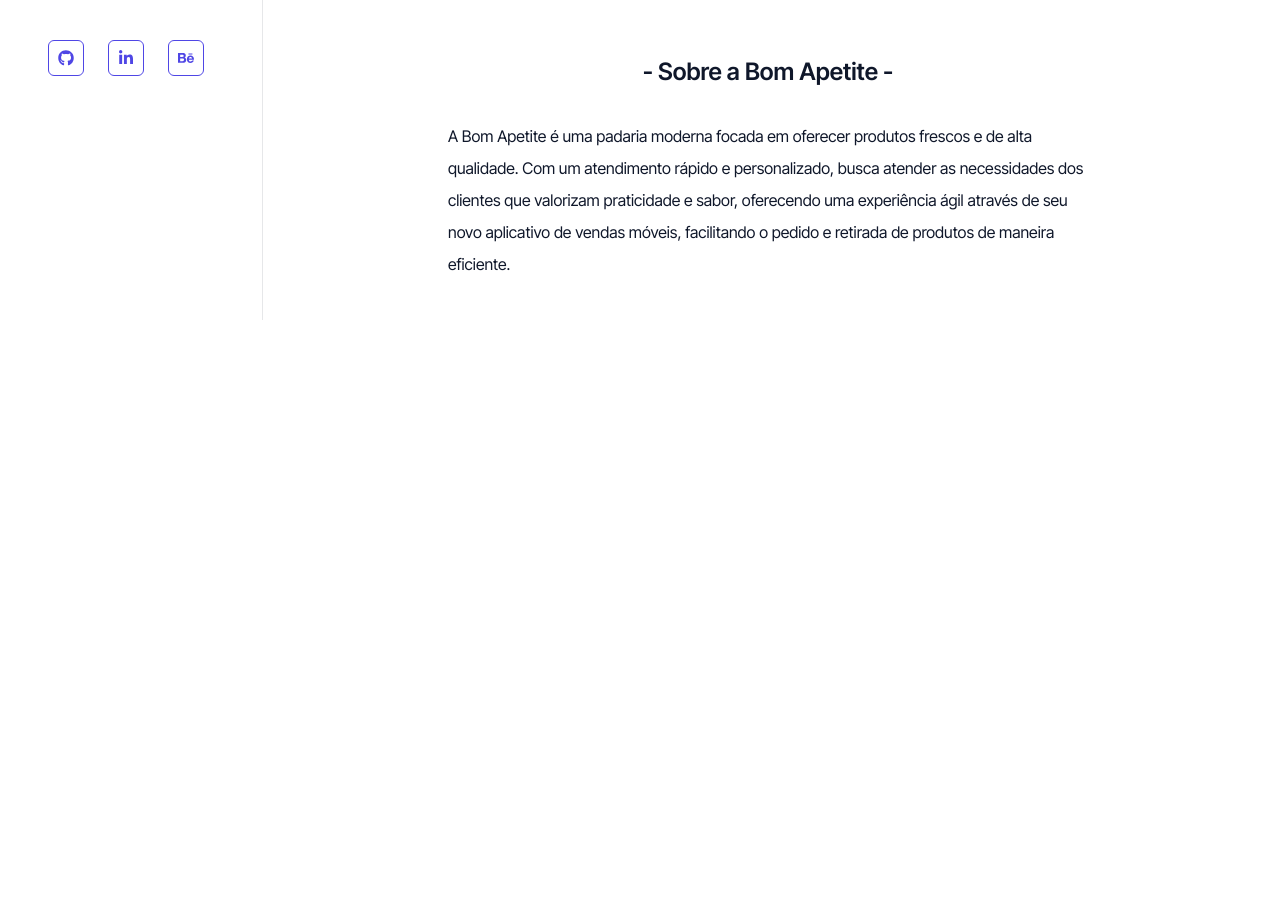
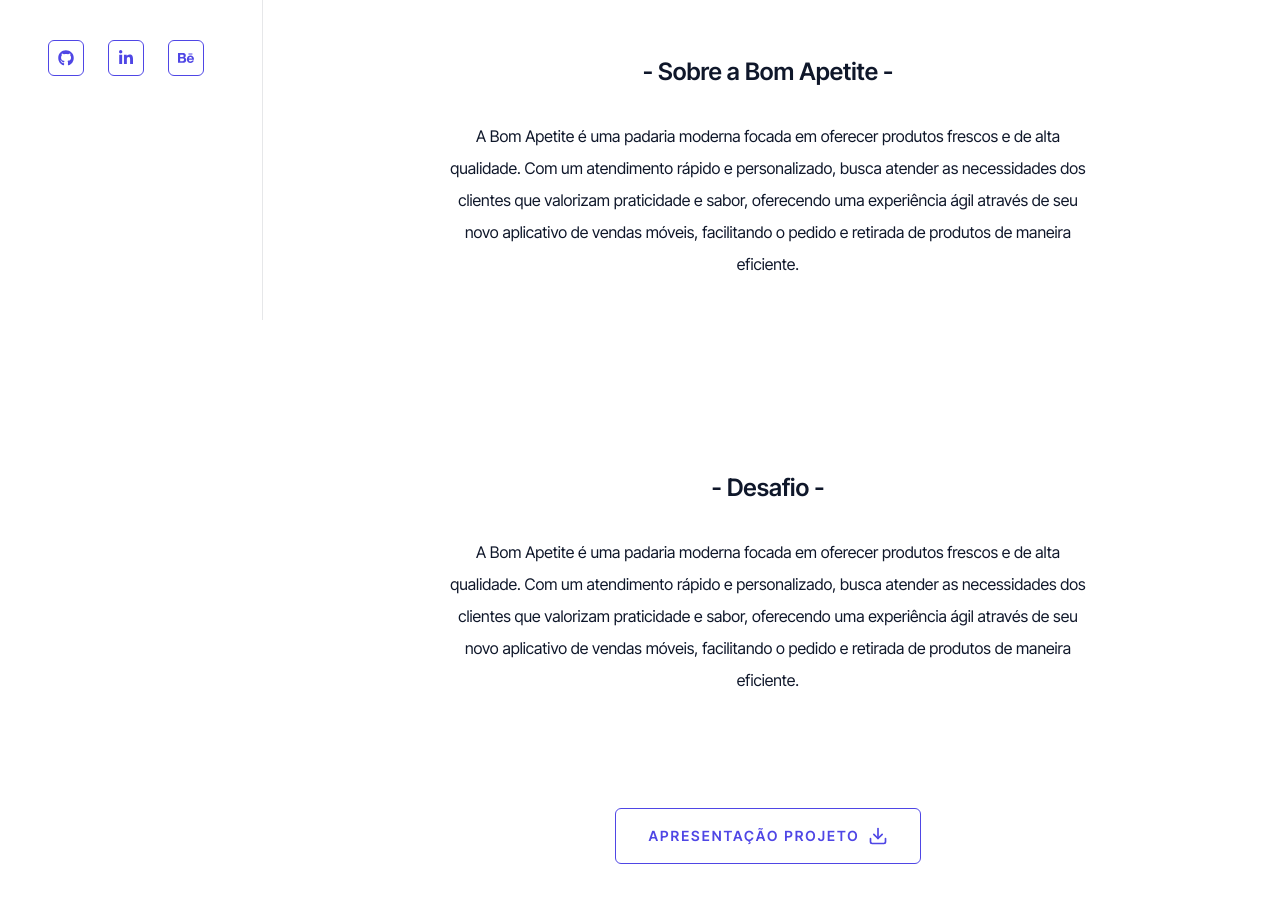
Before and after one commit to kevinwduran/kevinwduran.github.io, a Next.js app: page /projetos/p1 in a window 1280 px wide. Shown: the part 480-1382 px from the top of the page. Before the commit the page ends 896 px from the top, so only its background shows below. Built offline with nearby package versions, Linux system fonts and the light colour scheme.

Commit message:
Conteúdo p1

```diff
--- a/app/projetos/p1/page.jsx
+++ b/app/projetos/p1/page.jsx
@@ -1,6 +1,12 @@
+import { FiDownload } from "react-icons/fi";
+import { Button } from "../../../components/ui/button";
+import CustomImage from "../../../components/CustomImage";
+import Image from 'next/image';
+
 const page = () => {
   return (
-    <section className="p-10">
+
+    <section className="p-10 flex items-center flex-col justify-center">
       <div className="h-60 flex items-center flex-col justify-center">
         <h1 className="text-4xl font-semibold">Padaria Bom Apetite</h1>
         <p className="text-center">Projeto UX Design</p>
@@ -31,7 +37,7 @@
 
       <div className="flex items-center flex-col justify-center p-24">
         <h2 className="text-2xl font-semibold mb-8">- Sobre a Bom Apetite -</h2>
-        <p className="max-w-[50vw]">
+        <p className="max-w-[50vw] text-center">
           A Bom Apetite é uma padaria moderna focada em oferecer produtos
           frescos e de alta qualidade. Com um atendimento rápido e
           personalizado, busca atender as necessidades dos clientes que
@@ -40,6 +46,42 @@
           retirada de produtos de maneira eficiente.
         </p>
       </div>
+
+      <div className="flex items-center flex-col justify-center p-24">
+        <h2 className="text-2xl font-semibold mb-8">- Desafio -</h2>
+        <p className="max-w-[50vw] text-center">
+          A Bom Apetite é uma padaria moderna focada em oferecer produtos
+          frescos e de alta qualidade. Com um atendimento rápido e
+          personalizado, busca atender as necessidades dos clientes que
+          valorizam praticidade e sabor, oferecendo uma experiência ágil através
+          de seu novo aplicativo de vendas móveis, facilitando o pedido e
+          retirada de produtos de maneira eficiente.
+        </p>
+      </div>
+
+      <div className="flex flex-col xl:flex-row items-center justify-center gap-8 mt-4">
+        <a
+          href="/assets/Currículo.pdf
+              "
+          download
+        >
+          <Button
+            variant="outline"
+            size="lg"
+            className="uppercase flex items-center gap-2 max-w-[80vw]"
+          >
+            <span>Apresentação Projeto</span>
+            <FiDownload className="text-xl" />
+          </Button>
+        </a>
+      </div>
+
+      <h2 className="text-2xl font-semibold mt-20">- Protótipos lo-fi -</h2>
+      <CustomImage
+        src="/assets/wireframes-digitais.png"
+        alt="Imagem com borda animada"
+        className="mx-auto"
+      />
     </section>
   );
 };
--- /dev/null
+++ b/components/CustomImage.jsx
@@ -0,0 +1,23 @@
+import Image from 'next/image';
+
+const CustomImage = ({ src, alt, width = '', height = '', className = '', ...props }) => {
+  return (
+    <div
+      className={`relative p-[1px] rounded-md bg-[length:200%_200%] bg-gradient-to-r from-orange-500 via-purple-500 to-indigo-500 animate-gradient ${className} my-4 w-72 md:w-[550px] lg:w-[700px] h-60 md:h-[400px] lg:h-[550px] `}
+      style={{ width, height }}
+      {...props}
+    >
+      <div className="relative rounded-md overflow-hidden bg-white h-full w-full">
+        <Image
+          src={src}
+          alt={alt}
+          layout="fill"  // Ajusta a imagem para preencher o contêiner
+          objectFit="cover" // Mantém a proporção e cobre o contêiner
+          className="rounded-md w-80 md:w-[600px] lg:w-[800px]"
+        />
+      </div>
+    </div>
+  );
+};
+
+export default CustomImage;
--- a/tailwind.config.js
+++ b/tailwind.config.js
@@ -31,9 +31,13 @@
         },
       },
       gridTemplateColumns: {
-        'custom': '20% 80%',
+        custom: "20% 80%",
       },
       keyframes: {
+        gradient: {
+          "0%": { "background-position": "0% 50%" },
+          "100%": { "background-position": "100% 50%" },
+        },
         "accordion-down": {
           from: { height: "0" },
           to: { height: "var(--radix-accordion-content-height)" },
@@ -46,6 +50,7 @@
       animation: {
         "accordion-down": "accordion-down 0.2s ease-out",
         "accordion-up": "accordion-up 0.2s ease-out",
+        gradient: "gradient 3s linear infinite",
       },
     },
   },
```
Also changed, not shown: public/assets/wireframes-digitais.png (added).
